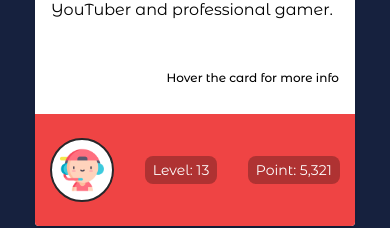
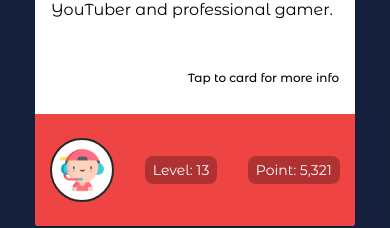
Before and after one commit to nonchain/React-Product-Cards, a React (Vite) app in the folder gamer-ranking-card/: page / in a window 390 px wide. Shown: the part 376-604 px from the top of the page. Built offline with nearby package versions, Linux system fonts and the light colour scheme; some icons are missing.

Commit message:
Responsive the card

```diff
--- a/gamer-ranking-card/src/App.jsx
+++ b/gamer-ranking-card/src/App.jsx
@@ -23,7 +23,7 @@ function App() {
             joinDate={'2022/5'}
             city={'Abhar'}
             country={'Iran'}
-            className='absolute bottom-[108px]'
+            className='w-full absolute bottom-[108px]'
           />
 
           <GamerStatus avatarUrl={GamerBoyAvatar} level='13' score='5,321' className='w-full absolute bottom-6' />
--- a/gamer-ranking-card/src/components/GamerDetails.jsx
+++ b/gamer-ranking-card/src/components/GamerDetails.jsx
@@ -3,7 +3,7 @@ import GameAward from './GameAward'
 
 const GamerDetails = ({ fullName, group, role, joinDate, city, country, className }) => {
    return (
-      <div className={`pt-8 pb-5 px-4 flex flex-col ${className}`}>
+      <div className={`pt-8 pb-5 px-4 md:px-6 flex flex-col ${className}`}>
          <h2 className='text-2xl font-semibold text-white'>{fullName}</h2>
          <div className='mt-5 flex items-center justify-between'>
             <div className='grid gap-1'>
--- a/gamer-ranking-card/src/components/GamerSummary.jsx
+++ b/gamer-ranking-card/src/components/GamerSummary.jsx
@@ -1,11 +1,24 @@
-import React from 'react'
+import React, {useState, useEffect} from 'react'
+
+const getWindowWidth = ()=> {
+  const { innerWidth: width, } = window;
+  return width;
+}
 
 const GamerSummary = ({fullName, summary, className}) => {
+
+  const [screenWidth, setScreenWidth] = useState(getWindowWidth());
+  let message = screenWidth > 768 ? 'Hover the card for more info' : 'Tap to card for more info';
+
+  useEffect(() => {
+    window.addEventListener('resize', ()=> setScreenWidth(getWindowWidth()));
+  }, []);
+
   return (
-    <div className={`pt-8 pb-5 px-4 flex flex-col ${className}`}>
+    <div className={`pt-8 pb-5 px-4 md:px-6 flex flex-col ${className}`}>
       <h2 className='text-2xl font-semibold text-zinc-800'>{fullName}</h2>
       <p className='mt-5'>{summary}</p>
-      <span className='mt-12 text-right text-xs font-medium'>Hover the card for more info</span>
+      <span className='mt-12 text-right text-xs font-medium'>{message}</span>
     </div>
   )
 }
--- a/gamer-ranking-card/src/index.css
+++ b/gamer-ranking-card/src/index.css
@@ -34,3 +34,9 @@ body {
 .card:hover > .additional {
    @apply h-full;
 }
+
+@media screen and (max-width: 768px) {
+   .message {
+      content: 'message';
+   }
+}
```
